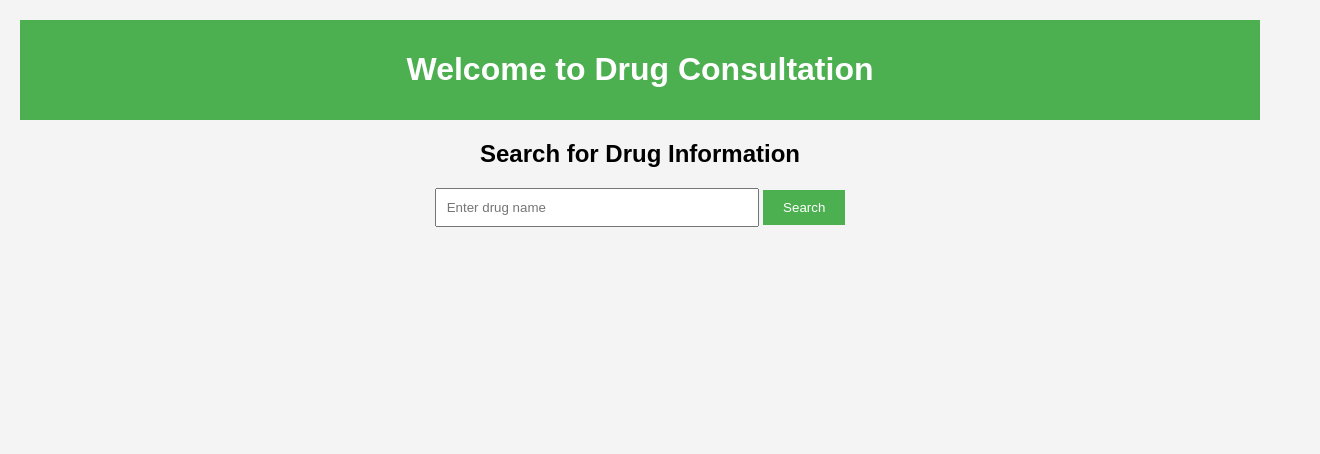
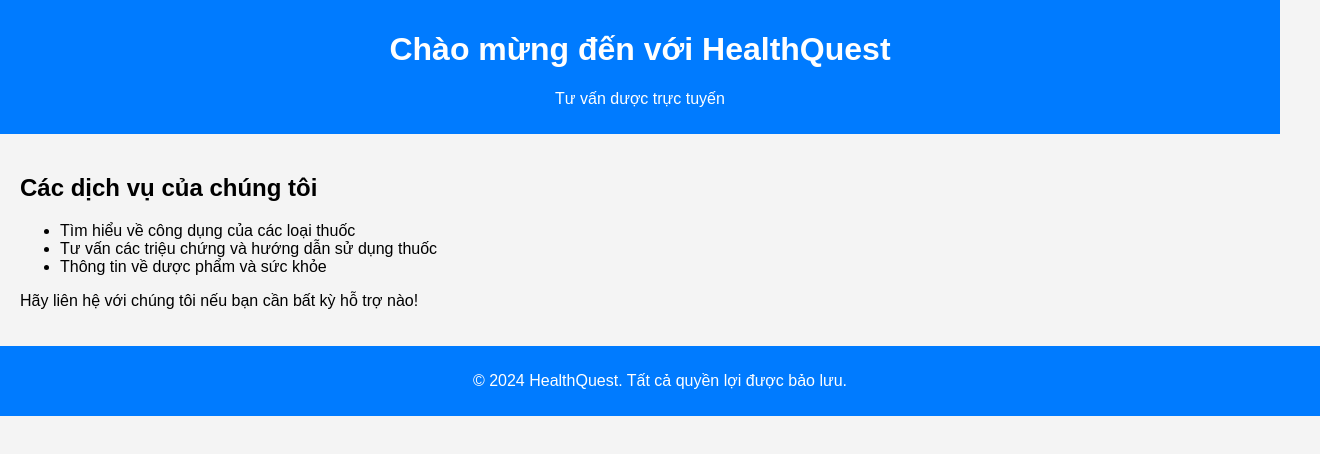
Before and after one commit to Dinhlananh285/HealthQuest, a plain HTML site: page index.html in a window 1280 px wide. Shown: the whole page, 1320 px wide, since content can reach past the window. Drawn offline with Linux system fonts and the light colour scheme.

Commit message:
Update index.html

```diff
--- a/index.html
+++ b/index.html
@@ -1,23 +1,52 @@
 <!DOCTYPE html>
-<html lang="en">
+<html lang="vi">
 <head>
     <meta charset="UTF-8">
     <meta name="viewport" content="width=device-width, initial-scale=1.0">
-    <title>Drug Consultation Website</title>
-    <link rel="stylesheet" href="style.css">
+    <title>HealthQuest - Tư vấn dược</title>
+    <style>
+        body {
+            font-family: Arial, sans-serif;
+            background-color: #f4f4f4;
+            margin: 0;
+            padding: 0;
+        }
+        header {
+            background: #007bff;
+            color: white;
+            padding: 10px 20px;
+            text-align: center;
+        }
+        main {
+            padding: 20px;
+        }
+        footer {
+            text-align: center;
+            padding: 10px 20px;
+            background: #007bff;
+            color: white;
+            position: relative;
+            bottom: 0;
+            width: 100%;
+        }
+    </style>
 </head>
 <body>
     <header>
-        <h1>Welcome to Drug Consultation</h1>
+        <h1>Chào mừng đến với HealthQuest</h1>
+        <p>Tư vấn dược trực tuyến</p>
     </header>
     <main>
-        <section id="search-drug">
-            <h2>Search for Drug Information</h2>
-            <input type="text" id="drug-input" placeholder="Enter drug name">
-            <button onclick="searchDrug()">Search</button>
-        </section>
-        <div id="result"></div>
+        <h2>Các dịch vụ của chúng tôi</h2>
+        <ul>
+            <li>Tìm hiểu về công dụng của các loại thuốc</li>
+            <li>Tư vấn các triệu chứng và hướng dẫn sử dụng thuốc</li>
+            <li>Thông tin về dược phẩm và sức khỏe</li>
+        </ul>
+        <p>Hãy liên hệ với chúng tôi nếu bạn cần bất kỳ hỗ trợ nào!</p>
     </main>
-    <script src="script.js"></script>
+    <footer>
+        <p>&copy; 2024 HealthQuest. Tất cả quyền lợi được bảo lưu.</p>
+    </footer>
 </body>
 </html>
```
